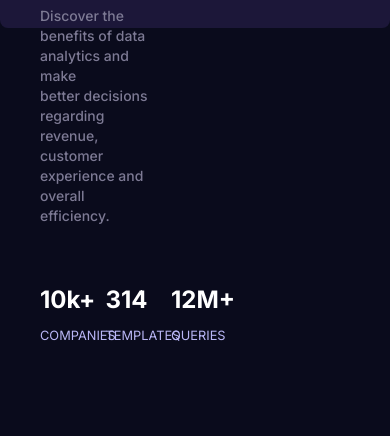
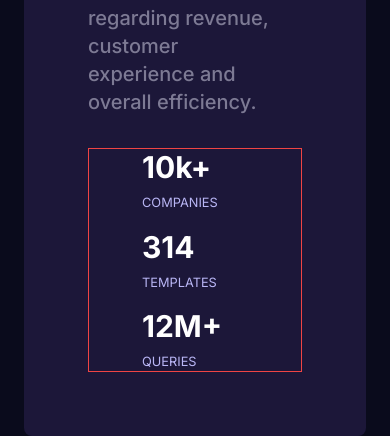
Before and after one commit to mbashia/stats_card, a website: page public/index.html in a window 390 px wide. Shown: the part 563-999 px from the top of the page. Before the commit the page ends 908 px from the top, so only its background shows below. Drawn offline with Linux system fonts and the light colour scheme.

Commit message:
responsive

```diff
--- a/public/index.html
+++ b/public/index.html
@@ -4,31 +4,37 @@
     <meta charset="UTF-8" />
     <meta name="viewport" content="width=device-width, initial-scale=1.0" />
     <link href="styles.css" rel="stylesheet" />
-    <title>Document</title>
+    <title>Stats Card</title>
   </head>
   <body class="bg-[#0a0b1c]">
-    <div class="h-[100vh] w-full flex justify-center items-center">
+    <div class="h-[100vh] w-full flex justify-center items-center p-6 md:p-0">
       <div
-        class="bg-[#1c1739] h-[40%] flex flex-col md:flex-row rounded-lg w-auto md:w-[60%]"
+        class="bg-[#1c1739] h-auto md:h-[40%] flex flex-col md:flex-row rounded-lg w-auto max-w-4xl"
       >
         <div
-          class="order-2 md:order-1 w-[50%] p-10 h-[100%] flex flex-col gap-6"
+          class="order-2 md:order-1 w-[100%] md:w-[50%] p-16 md:p-10 h-[100%] flex flex-col gap-6"
         >
           <div
-            class="w-[100%] text-white font-inter font-bold text-3xl tracking-wide"
+            class="w-[100%] text-white font-inter font-bold text-4xl md:text-3xl tracking-wide"
           >
             Get <span class="text-[#a857e1]">insights</span> that help<br />your
             business grow.
           </div>
-          <div class="w-[100%] font-inter text-[#7d7a94] font-light text-sm">
+          <div
+            class="w-[100%] font-inter text-[#7d7a94] font-light text-xl md:text-sm"
+          >
             Discover the benefits of data analytics and make <br />better
             decisions regarding revenue, customer <br />experience and overall
             efficiency.
           </div>
 
-          <div class="w-[100%] flex gap-2 mt-8">
+          <div
+            class="w-[100%] border border-red-500 flex flex-col items-center md:flex-row gap-4 md:gap-2 mt-2 md:mt-8"
+          >
             <div class="w-[50%] flex flex-col gap-2">
-              <div class="text-[white] text-[1.5rem] font-inter font-bold">
+              <div
+                class="text-[white] text-3xl md:text-[1.5rem] font-inter font-bold"
+              >
                 10k+
               </div>
               <div class="text-[#b9b6f5] text-[0.8rem] font-inter">
@@ -36,7 +42,9 @@
               </div>
             </div>
             <div class="w-[50%] flex flex-col gap-2">
-              <div class="text-[white] text-[1.5rem] font-inter font-bold">
+              <div
+                class="text-[white] text-3xl md:text-[1.5rem] font-inter font-bold"
+              >
                 314
               </div>
               <div class="text-[#b9b6f5] text-[0.8rem] font-inter">
@@ -44,7 +52,9 @@
               </div>
             </div>
             <div class="w-[50%] flex flex-col gap-2">
-              <div class="text-[white] text-[1.5rem] font-inter font-bold">
+              <div
+                class="text-[white] text-3xl md:text-[1.5rem] font-inter font-bold"
+              >
                 12M+
               </div>
               <div class="text-[#b9b6f5] text-[0.8rem] font-inter">QUERIES</div>
@@ -53,7 +63,7 @@
         </div>
 
         <div
-          class="order-1 md:order-2 w-[50%] h-[100%] relative rounded-lg overflow-hidden"
+          class="order-1 md:order-2 w-[100%] md:w-[50%] h-[100%] relative rounded-lg overflow-hidden"
         >
           <img
             src="images/image1.jpg"
```
Also changed, not shown: public/styles.css.
